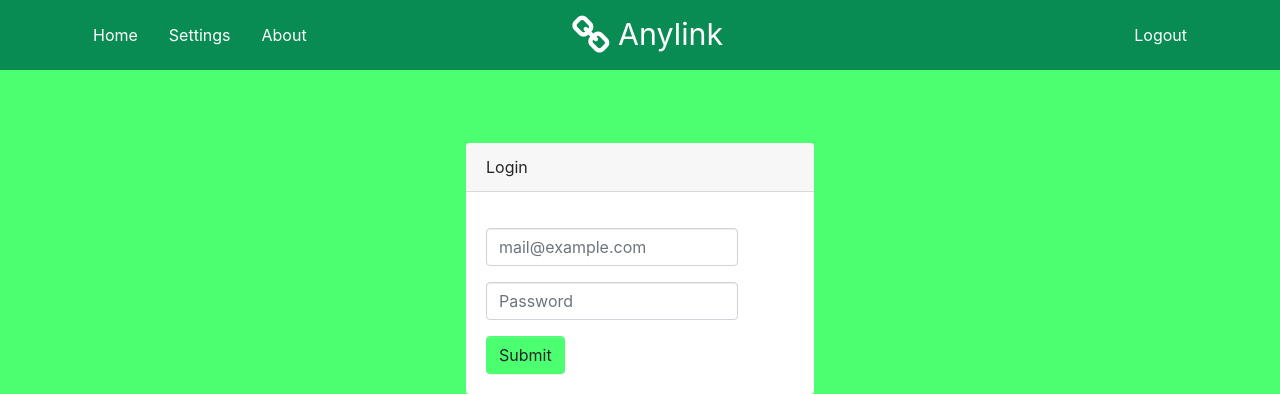
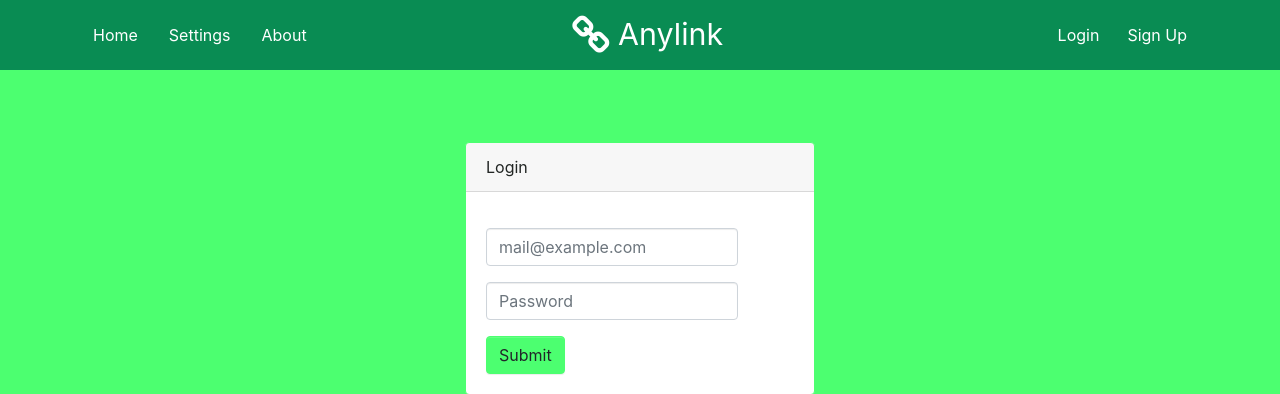
Before and after one commit to orike122/Anylink, a Python web app: template Anylink-web/templates/login.html in a window 1280 px wide. Shown: the top 394 px of the page. Run offline with Jinja, Linux system fonts and the light colour scheme; the template is opened without the code that fills it, so the values that code supplies are empty; some libraries are stand-ins or nearby versions.

Commit message:
Fix navbar

```diff
--- a/Anylink-web/templates/home.html
+++ b/Anylink-web/templates/home.html
@@ -32,8 +32,7 @@
         </ul>
         <p class="d-none d-md-block lead text-white col mb-0 text-center" style=""> <i class="fa d-inline fa-lg fa-link"></i> <b>Anylink</b> </p>
         <ul class="navbar-nav col justify-content-end px-0">
-          <li class="nav-item mr-0 ml-2 text-primary"><a class="nav-link text-white" href="/login">Login</a></li>
-          <li class="nav-item ml-2 mr-0 text-white"><a class="nav-link text-white" href="/signup" >Sign Up</a></li>
+          <li class="nav-item mr-0 ml-4 text-primary"><a class="nav-link text-white" href="/logout">Logout</a></li>
         </ul>
       </div>
     </div>
--- a/Anylink-web/templates/login.html
+++ b/Anylink-web/templates/login.html
@@ -24,7 +24,8 @@
         </ul>
         <p class="d-none d-md-block lead text-white col mb-0 text-center" style=""> <i class="fa d-inline fa-lg fa-link"></i> <b>Anylink</b> </p>
         <ul class="navbar-nav col justify-content-end px-0">
-          <li class="nav-item mr-0 ml-4 text-primary"><a class="nav-link text-white" href="/logout">Logout</a></li>
+          <li class="nav-item mr-0 ml-2 text-primary"><a class="nav-link text-white" href="/login">Login</a></li>
+          <li class="nav-item ml-2 mr-0 text-white"><a class="nav-link text-white" href="/signup" >Sign Up</a>
         </ul>
       </div>
     </div>
```
